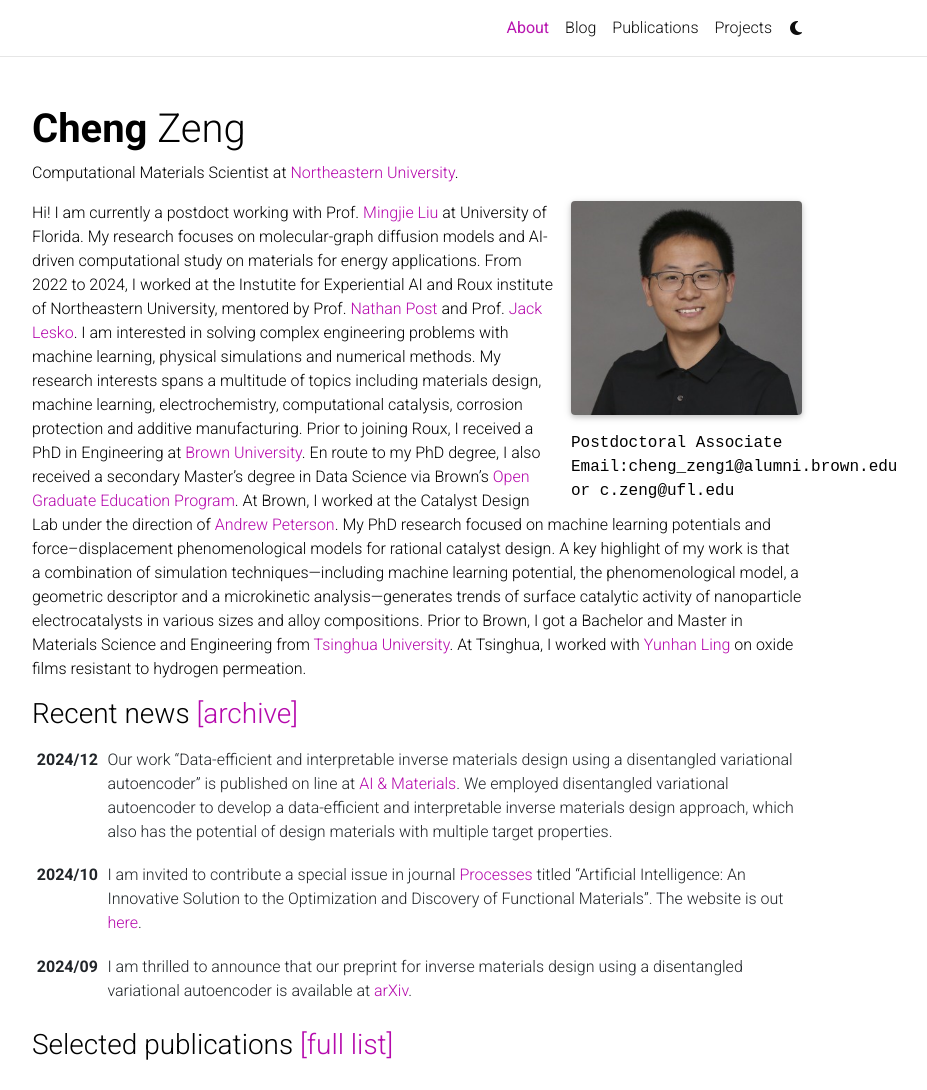
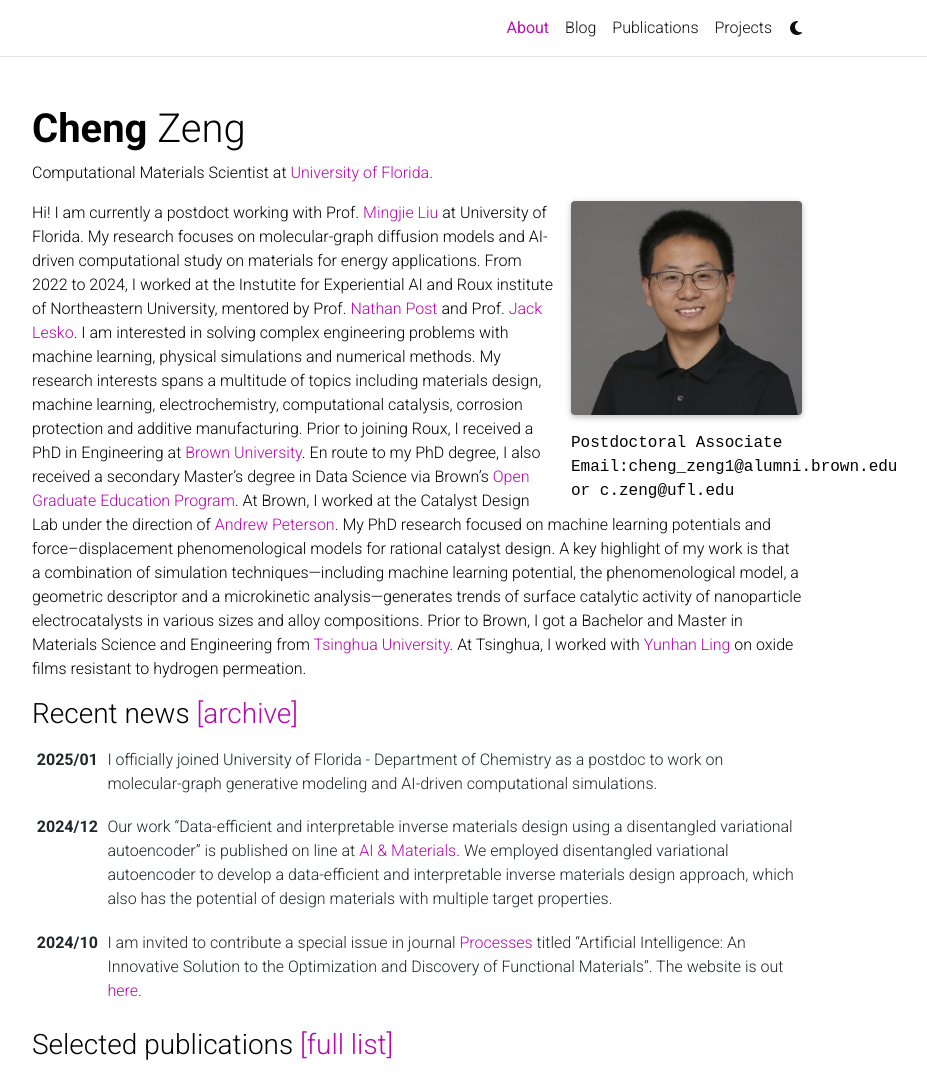
Before and after one commit to cengc13/website, a Jekyll site: the page built from _pages/about.md, in a window 1280 px wide and 1344 px high, cut to the strip 0-1090 px from the top of the window. Shown: the whole strip, without its empty margins (223-1150 px from the left). Built offline with Jekyll 4.4.1, drawn with Linux system fonts in a browser that asks for light colours; comment, search, counter and statistics services are not loaded; a style sheet for code colours, icons or effects is not loaded.

Commit message:
update info

```diff
--- a/_pages/about.md
+++ b/_pages/about.md
@@ -2,7 +2,7 @@
 layout: about
 title: About
 permalink: /
-subtitle: Computational Materials Scientist at <a href="https://www.northeastern.edu/">Northeastern University</a>.
+subtitle: Computational Materials Scientist at <a href="https://www.ufl.edu/">University of Florida</a>.
 profile:
   align: right
   image: prof_pic.jpg
```
Also changed, not shown: _news/2025-01-03_uf_postdoc.md (added, +8 -0 lines).
